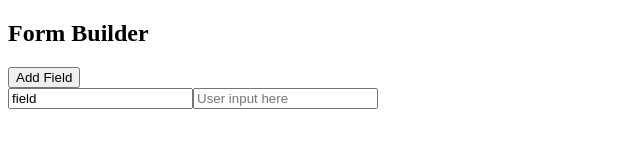
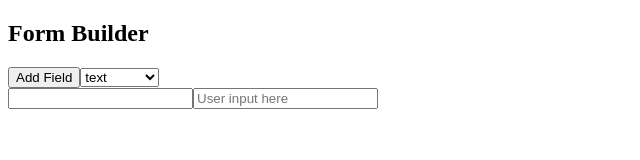
Before and after one commit to SuchitraVM/advanced-form-builder, a React (Vite) app: page / in a window 1280 px wide. Both pictures are taken after a click on the button "Add Field". Shown: the top 160 px of the page, without its empty margins (0-640 px from the left). Built offline with nearby package versions, Linux system fonts and the light colour scheme.

Commit message:
Added conditional rendering to formType

```diff
--- a/src/pages/BuilderPage.jsx
+++ b/src/pages/BuilderPage.jsx
@@ -2,39 +2,61 @@ import { useState } from "react";
 
 export default function BuilderPage() {
   const [fields, setFields] = useState([]);
+  const [selectedFieldType, setSelectedFieldType] = useState("text")
 
 
   function addFields(){
     const newFields = {
       id : Date.now(),
-      type : "text",
-      label : "field",
+      type : selectedFieldType,
+      label : "",
     }
     setFields([...fields, newFields]);
   }
 
 
-  function updateFiledLabel(id , newLabel){
-    const updateFileds = fields.map((field)=>(
+
+  function updateFieldLabel(id , newLabel){
+    const updateFields = fields.map((field)=>(
       field.id === id ? {...field,label:newLabel} : field
     ))
-    setFields(updateFileds);
+    setFields(updateFields);
   }
+
+  //  function updateFieldType(id, newType){
+  //   const updateType = fields.map((field)=>(
+  //     filed.id===id ? {...field, type:newType} : field
+  //   ))
+  //   setSelectedFieldType(newType)
+  // }
 
   return (
     <div>
       <h2>Form Builder</h2>
       <button onClick={addFields}>Add Field</button>
+      <select value={selectedFieldType} onChange={(e)=>setSelectedFieldType(e.target.value)}>
+        <option value="text">text</option>
+        <option value="checkbox">checkbox</option>
+      </select>
       {
         fields.map((field=>(
+          field.type === "text" ?
           <div key={field.id}>
             <input
-            type="text"
+            type={field.type}
             value={field.label}
-            onChange={(e)=>updateFiledLabel(field.id,e.target.value)}
+            onChange={(e)=>updateFieldLabel(field.id,e.target.value)}
             />
             <input type="text" placeholder="User input here"/>
+          </div> :
+          <div key={field.id}>
+            <label>
+            <input
+            type={field.type}
+            />{field.label}
+            </label>
           </div>
+
         )))
       }
 
```
